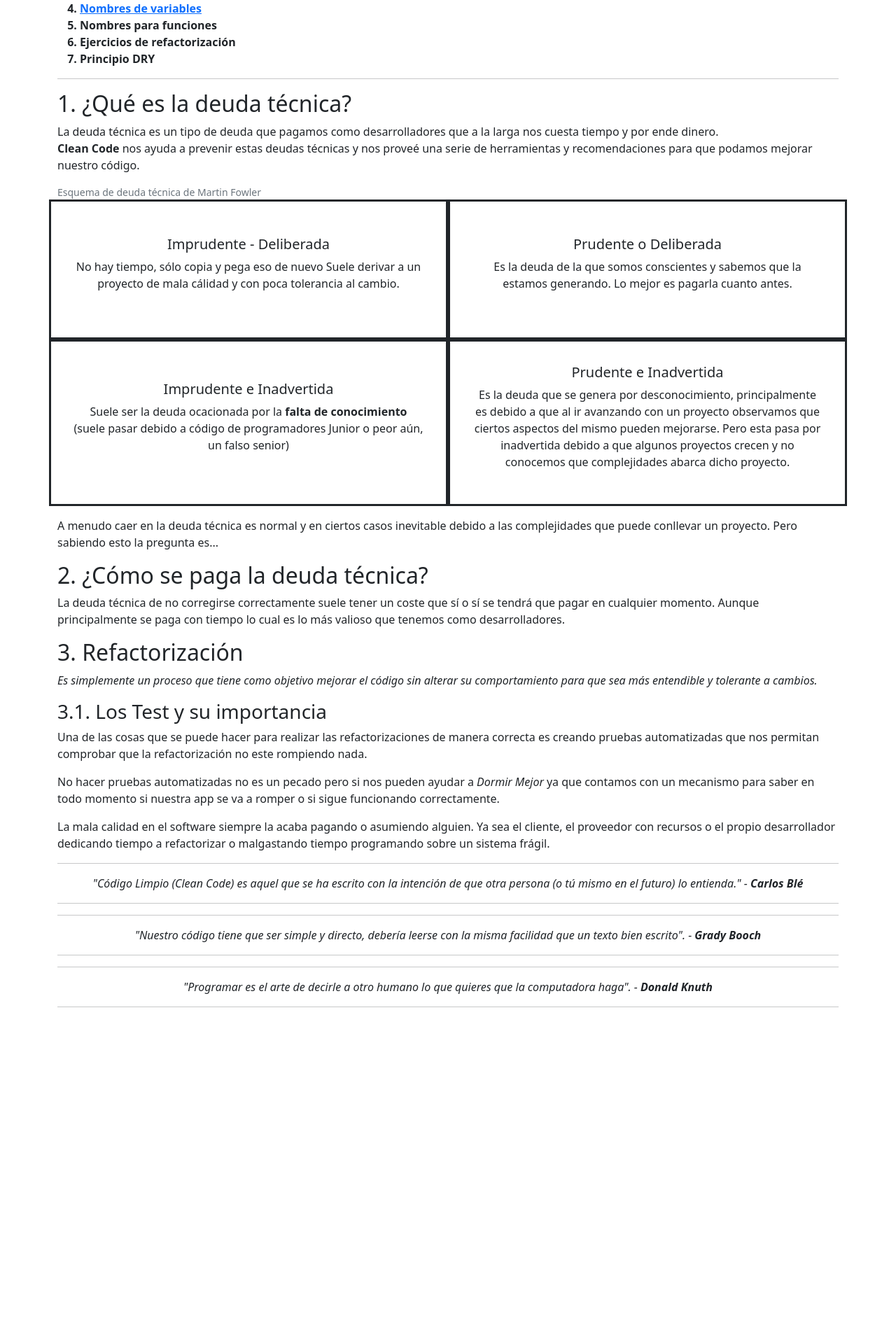
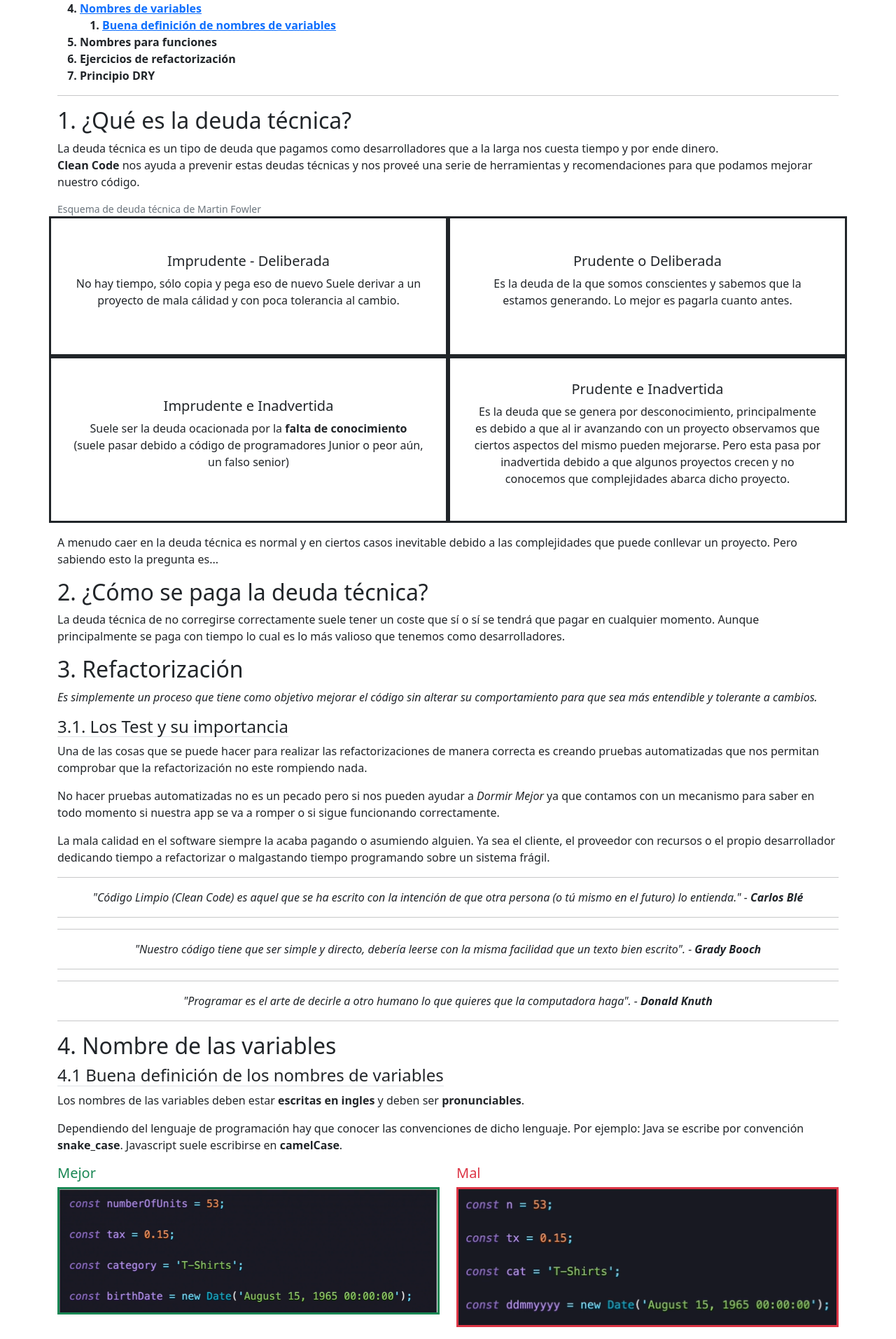
Before and after one commit to sberrus/cleancode, a React (Vite) app: page /deuda-tecnica in a window 1280 px wide. Shown: the part 327-2240 px from the top of the page at 70% size. Before the commit the page ends 1814 px from the top, so only its background shows below. Built offline with nearby package versions, Linux system fonts and the light colour scheme.

Commit message:
Componetizando elementos

```diff
--- a/src/App.tsx
+++ b/src/App.tsx
@@ -1,6 +1,6 @@
 import { Link, Route, Routes } from "react-router-dom";
 import IndexMenu from "./components/IndexMenu";
-import DeudaTecnica from "./Pages/DeudaTecnica/DeudaTecnica";
+import DeudaTecnica from "./Pages/DeudaTecnica/CleanCode";
 import MainWrapper from "./_partials/MainWrapper";
 
 const App = () => {
--- a/src/Pages/DeudaTecnica/DeudaTecnica.tsx
+++ b/src/Pages/DeudaTecnica/CleanCode.tsx
@@ -1,15 +1,20 @@
-import { Container } from "react-bootstrap";
+import { Col, Container, Row } from "react-bootstrap";
 import EsquemaDeudaTecnica from "./EsquemaDeudaTecnica";
+
+// assets
+import nombresVariablesBien from "../../assets/snippets/nombresVariablesBien.png";
+import nombresVariablesMal from "../../assets/snippets/nombresVariablesMal.png";
+import { ArticleTitle, HeaderTitle, SectionTitle } from "../../components/TitlesAndHeaders";
+import { BadExampleSnippet, GoodExampleSnippet } from "../../components/SnippetsExamples";
 
 const DeudaTecnica = () => {
 	return (
 		<Container>
-			<h1 className="display-3">Deuda Técnica</h1>
+			<HeaderTitle>Clean Code</HeaderTitle>
 
 			<section id="indice">
 				<hr />
-				{/* Indice */}
-				<h2 className="display-5">Indice</h2>
+				<SectionTitle>Indice</SectionTitle>
 				<ol>
 					<li className="fw-bold">
 						<a href="#definicion">¿Qué es la deuda técnica?</a>
@@ -27,6 +32,11 @@ const DeudaTecnica = () => {
 					</li>
 					<li className="fw-bold">
 						<a href="#nombresVariables">Nombres de variables</a>{" "}
+						<ol>
+							<li>
+								<a href="#buenaDefinicionNombreVariables">Buena definición de nombres de variables</a>
+							</li>
+						</ol>
 					</li>
 					<li className="fw-bold">Nombres para funciones</li>
 					<li className="fw-bold">Ejercicios de refactorización</li>
@@ -36,7 +46,7 @@ const DeudaTecnica = () => {
 			</section>
 
 			<section id="definicion">
-				<h2>1. ¿Qué es la deuda técnica?</h2>
+				<SectionTitle>1. ¿Qué es la deuda técnica?</SectionTitle>
 				<p>
 					La deuda técnica es un tipo de deuda que pagamos como desarrolladores que a la larga nos cuesta tiempo y
 					por ende dinero.
@@ -44,7 +54,6 @@ const DeudaTecnica = () => {
 					<b>Clean Code</b> nos ayuda a prevenir estas deudas técnicas y nos proveé una serie de herramientas y
 					recomendaciones para que podamos mejorar nuestro código.
 				</p>
-
 				<EsquemaDeudaTecnica />
 				<p>
 					A menudo caer en la deuda técnica es normal y en ciertos casos inevitable debido a las complejidades que
@@ -53,7 +62,7 @@ const DeudaTecnica = () => {
 			</section>
 
 			<section id="pagarDeudaTecnica">
-				<h2>2. ¿Cómo se paga la deuda técnica?</h2>
+				<SectionTitle>2. ¿Cómo se paga la deuda técnica?</SectionTitle>
 				<p>
 					La deuda técnica de no corregirse correctamente suele tener un coste que sí o sí se tendrá que pagar en
 					cualquier momento. Aunque principalmente se paga con tiempo lo cual es lo más valioso que tenemos como
@@ -62,12 +71,12 @@ const DeudaTecnica = () => {
 			</section>
 
 			<section id="refactorizacion">
-				<h2>3. Refactorización</h2>
+				<SectionTitle>3. Refactorización</SectionTitle>
 				<p className="fst-italic">
 					Es simplemente un proceso que tiene como objetivo mejorar el código sin alterar su comportamiento para
 					que sea más entendible y tolerante a cambios.
 				</p>
-				<h3 id="importanciaTests">3.1. Los Test y su importancia</h3>
+				<ArticleTitle id="importanciaTests">3.1. Los Test y su importancia</ArticleTitle>
 				<p>
 					Una de las cosas que se puede hacer para realizar las refactorizaciones de manera correcta es creando
 					pruebas automatizadas que nos permitan comprobar que la refactorización no este rompiendo nada.
@@ -102,7 +111,26 @@ const DeudaTecnica = () => {
 				<hr />
 			</section>
 
-			<section id="nombresVariables"></section>
+			<section id="nombresVariables">
+				<SectionTitle>4. Nombre de las variables</SectionTitle>
+				<article>
+					<ArticleTitle id="buenaDefinicionNombreVariables">
+						4.1 Buena definición de los nombres de variables
+					</ArticleTitle>
+					<p>
+						Los nombres de las variables deben estar <b>escritas en ingles</b> y deben ser <b>pronunciables</b>.
+					</p>
+					<p>
+						Dependiendo del lenguaje de programación hay que conocer las convenciones de dicho lenguaje. Por
+						ejemplo: Java se escribe por convención <b>snake_case</b>. Javascript suele escribirse en{" "}
+						<b>camelCase</b>.
+					</p>
+					<Row>
+						<GoodExampleSnippet snippetRoute={nombresVariablesBien} />
+						<BadExampleSnippet snippetRoute={nombresVariablesMal} />
+					</Row>
+				</article>
+			</section>
 		</Container>
 	);
 };
--- /dev/null
+++ b/src/components/SnippetsExamples.tsx
@@ -0,0 +1,38 @@
+import { Col } from "react-bootstrap";
+
+type Props = {
+	snippetRoute: string;
+};
+
+const GoodExampleSnippet = ({ snippetRoute }: Props) => {
+	return (
+		<>
+			<Col xs={12} md={6}>
+				<h5 className="text-success">Mejor</h5>
+				<img
+					src={snippetRoute}
+					className="border border-3 border-success"
+					alt="buen ejemplo de nombres de variables"
+					width={"100%"}
+				/>
+			</Col>
+		</>
+	);
+};
+const BadExampleSnippet = ({ snippetRoute }: Props) => {
+	return (
+		<>
+			<Col xs={12} md={6}>
+				<h5 className="text-danger">Mal</h5>
+				<img
+					src={snippetRoute}
+					className="border border-3 border-danger"
+					alt="mal ejemplo de nombres de variables"
+					width={"100%"}
+				/>
+			</Col>
+		</>
+	);
+};
+
+export { GoodExampleSnippet, BadExampleSnippet };
--- /dev/null
+++ b/src/components/TitlesAndHeaders.tsx
@@ -0,0 +1,28 @@
+type Props = {
+	children: string;
+	id?: string;
+};
+
+const HeaderTitle = ({ children, id }: Props) => {
+	return (
+		<h1 id={id} className="display-1">
+			{children}
+		</h1>
+	);
+};
+const SectionTitle = ({ children, id }: Props) => {
+	return (
+		<h2 id={id} className="fw-light">
+			{children}
+		</h2>
+	);
+};
+const ArticleTitle = ({ children, id }: Props) => {
+	return (
+		<h4 id={id} className="fw-light border-bottom d-inline-block">
+			{children}
+		</h4>
+	);
+};
+
+export { HeaderTitle, SectionTitle, ArticleTitle };
```
Also changed, not shown: src/assets/snippets/nombresVariablesBien.png (added), src/assets/snippets/nombresVariablesMal.png (added).
